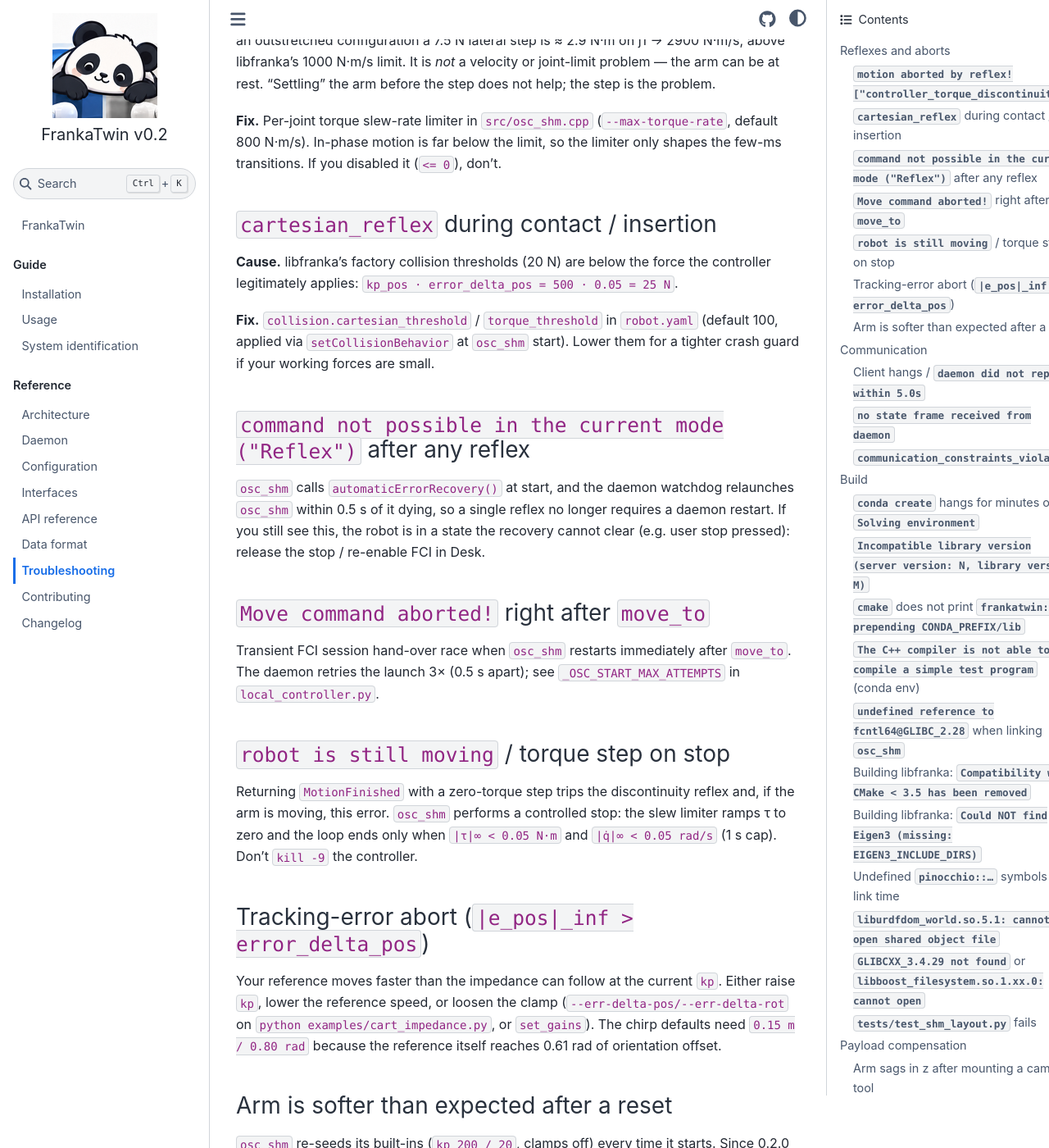
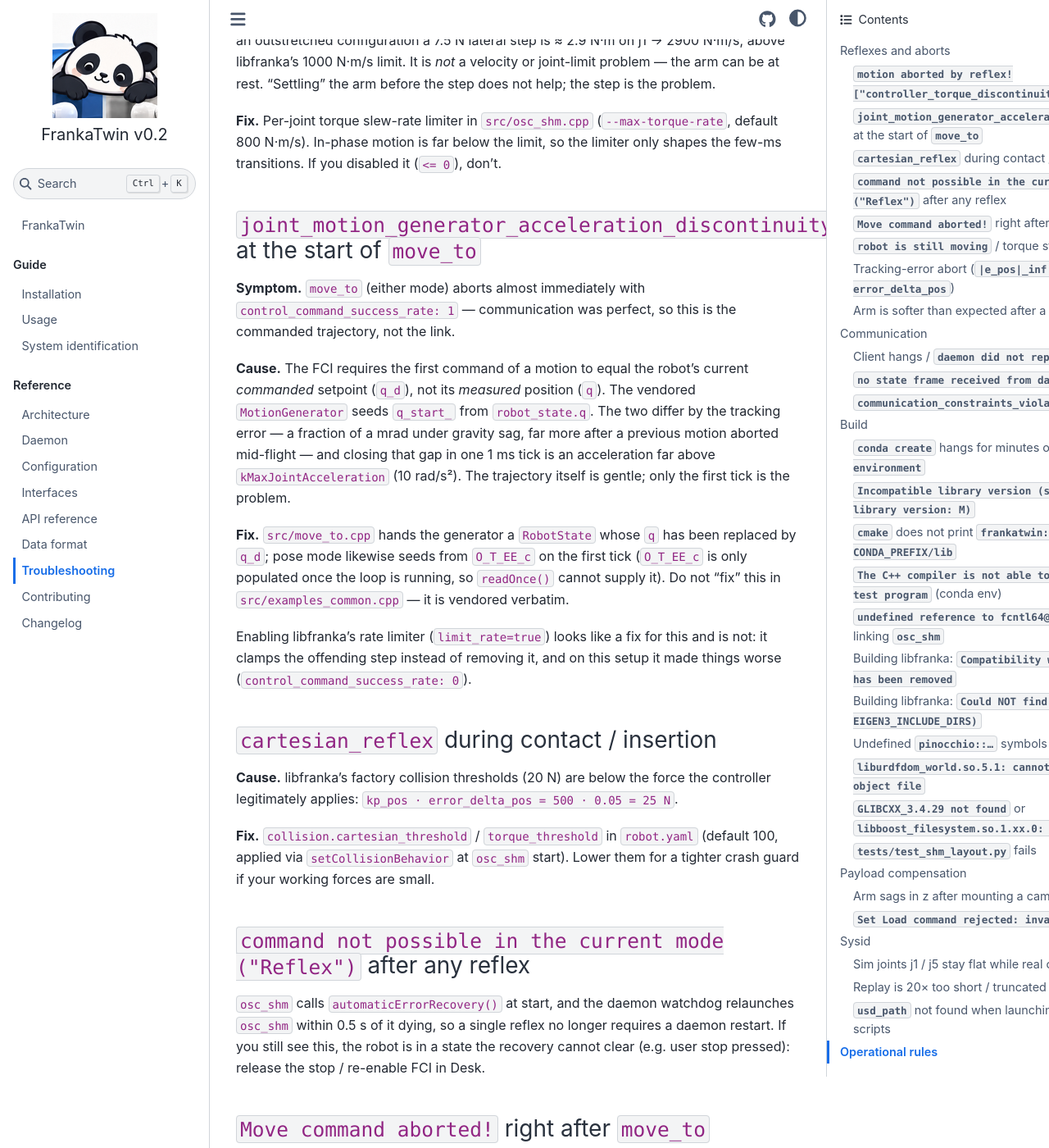
Before and after one commit to tsrobcvai/frankatwin, a Sphinx documentation site: the page built from docs/troubleshooting.md, in a window 1280 px wide and 1400 px high, scrolled down 579 px. Shown: the whole window at 82% size. Built offline with Sphinx 7.4.7 and the Sphinx Book theme 1.1.4, drawn with Linux system fonts in a browser that asks for light colours.

Commit message:
fix(move_to): seed trajectories from the commanded state (q_d / O_T_EE_c)
Both modes started their trajectory from the measured state, which puts a
step the size of the impedance tracking error into the first 1 ms tick and
trips joint_motion_generator_acceleration_discontinuity.

Joint mode now hands MotionGenerator a RobotState whose q has been replaced
by q_d (examples_common.cpp stays vendored verbatim). Pose mode seeds from
O_T_EE_c on the first control tick, since O_T_EE_c is only populated once
the loop is running and readOnce() cannot supply it.

Drops the stale comments claiming libfranka's rate limiter handles this: it
clamps the step rather than removing it, and enabling it made the success
rate worse.

```diff
--- a/docs/troubleshooting.md
+++ b/docs/troubleshooting.md
@@ -27,6 +27,30 @@
 (`--max-torque-rate`, default 800 N·m/s). In-phase motion is far below the
 limit, so the limiter only shapes the few-ms transitions. If you disabled it
 (`<= 0`), don't.
+
+### `joint_motion_generator_acceleration_discontinuity` at the start of `move_to`
+
+**Symptom.** `move_to` (either mode) aborts almost immediately with
+`control_command_success_rate: 1` — communication was perfect, so this is the
+commanded trajectory, not the link.
+
+**Cause.** The FCI requires the first command of a motion to equal the robot's
+current *commanded* setpoint (`q_d`), not its *measured* position (`q`). The
+vendored `MotionGenerator` seeds `q_start_` from `robot_state.q`. The two differ
+by the tracking error — a fraction of a mrad under gravity sag, far more after a
+previous motion aborted mid-flight — and closing that gap in one 1 ms tick is an
+acceleration far above `kMaxJointAcceleration` (10 rad/s²). The trajectory
+itself is gentle; only the first tick is the problem.
+
+**Fix.** `src/move_to.cpp` hands the generator a `RobotState` whose `q` has been
+replaced by `q_d`; pose mode likewise seeds from `O_T_EE_c` on the first tick
+(`O_T_EE_c` is only populated once the loop is running, so `readOnce()` cannot
+supply it). Do not "fix" this in `src/examples_common.cpp` — it is vendored
+verbatim.
+
+Enabling libfranka's rate limiter (`limit_rate=true`) looks like a fix for this
+and is not: it clamps the offending step instead of removing it, and on this
+setup it made things worse (`control_command_success_rate: 0`).
 
 ### `cartesian_reflex` during contact / insertion
 
```
Also changed, not shown: 1 other file.
